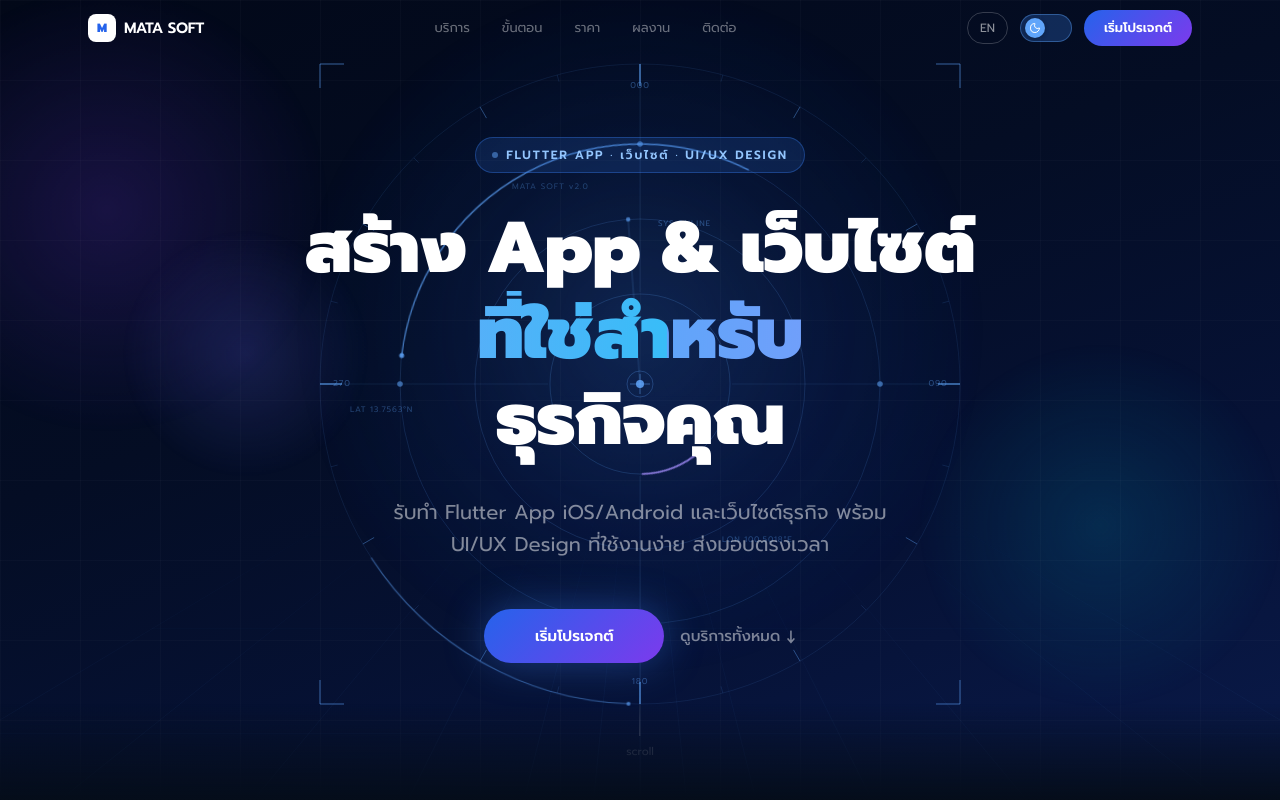
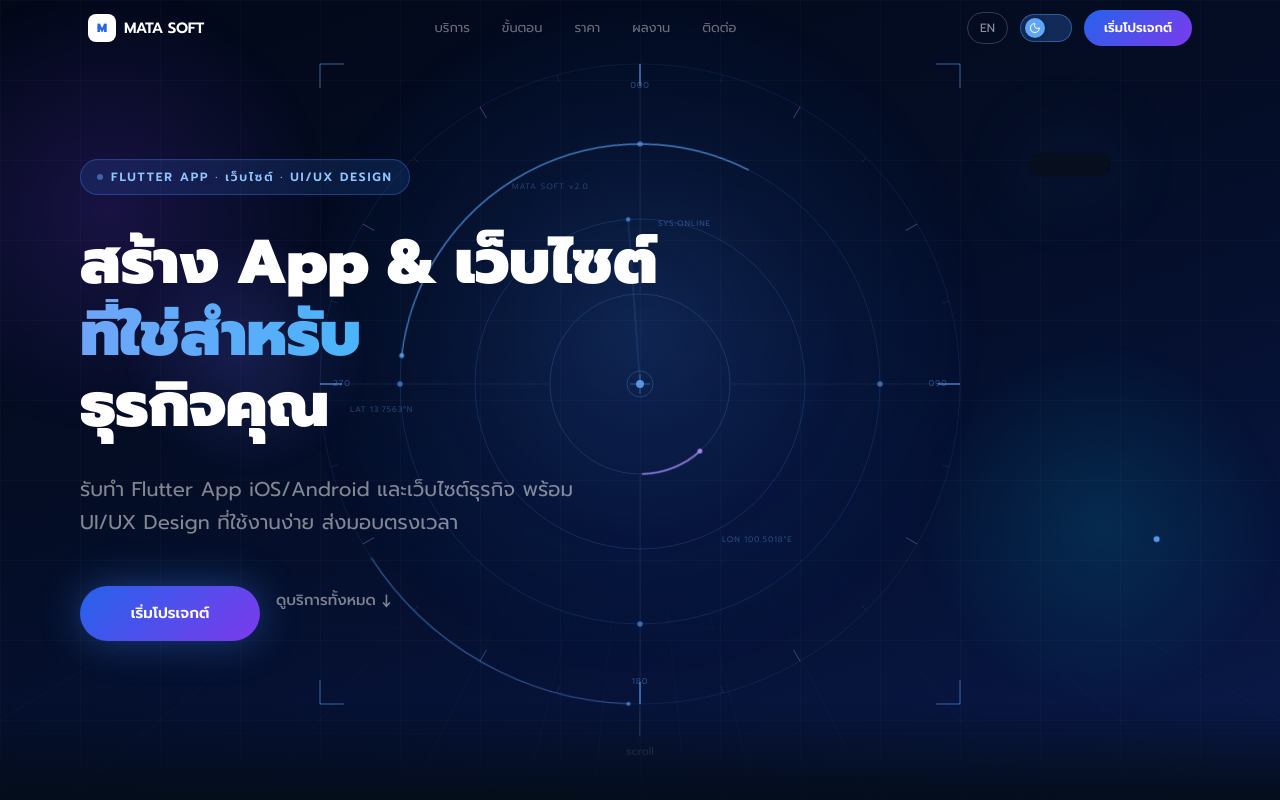
Before and after one commit to beamzaofficial/matasoft-web, a Next.js app: page / in a window 1280 px wide. Shown: the top 800 px of the page. Built offline with nearby package versions, Linux system fonts and the light colour scheme.

Commit message:
feat: add hero wireframe drawing animation in 2-column layout
Co-Authored-By: Claude Sonnet 4.6 <noreply@anthropic.com>

```diff
--- a/app/page.tsx
+++ b/app/page.tsx
@@ -745,6 +745,138 @@ function MWebApp({ dark }: { dark: boolean }) {
   );
 }
 
+// ─── Hero Wireframe Drawing Animation ────────────────────────────────────────
+function HeroWireframe({ dark }: { dark: boolean }) {
+  const s = (o: number) => dark ? `rgba(96,165,250,${o})` : `rgba(37,99,235,${o})`;
+  const bg = dark ? "#070f1e" : "#f0f5ff";
+  const scr = dark ? "rgba(4,10,25,0.92)" : "rgba(214,225,255,0.55)";
+
+  const drw = (t: number, d = 0.65): React.CSSProperties => ({
+    animation: `heroDraw ${d}s cubic-bezier(0.4,0,0.2,1) ${t}s both`,
+  });
+  const fi = (t: number, d = 0.4): React.CSSProperties => ({
+    opacity: 0,
+    animation: `heroFadeIn ${d}s ease-out ${t}s forwards`,
+  });
+
+  return (
+    <svg viewBox="0 0 300 590" width="260" height="511" xmlns="http://www.w3.org/2000/svg"
+      style={{ filter: dark ? "drop-shadow(0 0 40px rgba(96,165,250,0.18))" : "drop-shadow(0 0 30px rgba(37,99,235,0.14))" }}>
+
+      {/* Corner marks — appear first to "frame" the drawing */}
+      {([[10,10,1,1],[290,10,-1,1],[290,580,-1,-1],[10,580,1,-1]] as [number,number,number,number][]).map(([x,y,dx,dy],i) => (
+        <g key={i}>
+          <line x1={x} y1={y} x2={x+dx*18} y2={y} stroke={s(0.6)} strokeWidth="1.2" style={fi(0.0+i*0.04, 0.25)} />
+          <line x1={x} y1={y} x2={x} y2={y+dy*18} stroke={s(0.6)} strokeWidth="1.2" style={fi(0.0+i*0.04, 0.25)} />
+        </g>
+      ))}
+
+      {/* Phone body fill */}
+      <rect x="10" y="10" width="280" height="570" rx="30" fill={bg} style={fi(0.1, 1.4)} />
+
+      {/* Phone body outline — draws in */}
+      <rect x="10" y="10" width="280" height="570" rx="30"
+        fill="none" stroke={s(0.88)} strokeWidth="1.5"
+        pathLength="1" strokeDasharray="1" strokeDashoffset="1"
+        style={drw(0.1, 1.6)} />
+
+      {/* Dynamic island */}
+      <rect x="103" y="10" width="94" height="26" rx="13"
+        fill={bg} stroke={s(0.6)} strokeWidth="1"
+        pathLength="1" strokeDasharray="1" strokeDashoffset="1"
+        style={drw(0.9, 0.4)} />
+
+      {/* Screen area */}
+      <rect x="10" y="52" width="280" height="490" fill={scr} style={fi(1.3, 0.8)} />
+
+      {/* ── Status bar ── */}
+      <text x="28" y="80" fontSize="9" fill={s(0.5)} fontFamily="monospace" style={fi(1.45, 0.3)}>9:41</text>
+      <rect x="220" y="70" width="22" height="10" rx="2" fill="none" stroke={s(0.4)} strokeWidth="0.8"
+        pathLength="1" strokeDasharray="1" strokeDashoffset="1" style={drw(1.45, 0.3)} />
+      <rect x="222" y="72" width="16" height="6" rx="1" fill={s(0.35)} style={fi(1.7, 0.2)} />
+      <line x1="10" y1="94" x2="290" y2="94" stroke={s(0.1)} strokeWidth="0.5" style={fi(1.5)} />
+
+      {/* ── App nav bar ── */}
+      <rect x="28" y="101" width="30" height="22" rx="4" fill="none" stroke={s(0.55)} strokeWidth="0.8"
+        pathLength="1" strokeDasharray="1" strokeDashoffset="1" style={drw(1.6, 0.3)} />
+      <rect x="33" y="107" width="20" height="10" rx="2" fill={s(0.22)} style={fi(1.85, 0.2)} />
+      {[0,5,10].map((dy, i) => (
+        <line key={i} x1={240} y1={105+dy} x2={265} y2={105+dy}
+          stroke={s(0.5)} strokeWidth="1.2" strokeLinecap="round" style={fi(1.65+i*0.05)} />
+      ))}
+      <line x1="10" y1="130" x2="290" y2="130" stroke={s(0.09)} strokeWidth="0.5" style={fi(1.8)} />
+
+      {/* ── Hero/banner area ── */}
+      <rect x="20" y="138" width="260" height="112" rx="8" fill="none" stroke={s(0.5)} strokeWidth="0.9"
+        pathLength="1" strokeDasharray="1" strokeDashoffset="1" style={drw(1.9, 0.75)} />
+      {/* Text lines left */}
+      <rect x="32" y="150" width="120" height="10" rx="2.5" fill={s(0.22)} style={fi(2.55, 0.3)} />
+      <rect x="32" y="164" width="88" height="7" rx="2"  fill={s(0.12)} style={fi(2.62, 0.25)} />
+      <rect x="32" y="174" width="105" height="7" rx="2" fill={s(0.12)} style={fi(2.68, 0.25)} />
+      {/* CTA inside hero */}
+      <rect x="32" y="190" width="72" height="24" rx="12" fill="none" stroke={s(0.65)} strokeWidth="0.9"
+        pathLength="1" strokeDasharray="1" strokeDashoffset="1" style={drw(2.55, 0.4)} />
+      <rect x="36" y="194" width="64" height="16" rx="8" fill={s(0.18)} style={fi(2.9, 0.2)} />
+      {/* Image placeholder right */}
+      <rect x="178" y="144" width="88" height="98" rx="6" fill="none" stroke={s(0.3)} strokeWidth="0.7"
+        pathLength="1" strokeDasharray="1" strokeDashoffset="1" style={drw(2.2, 0.5)} />
+      <line x1="178" y1="144" x2="266" y2="242" stroke={s(0.13)} strokeWidth="0.5" style={fi(2.65)} />
+      <line x1="266" y1="144" x2="178" y2="242" stroke={s(0.13)} strokeWidth="0.5" style={fi(2.65)} />
+
+      {/* ── Cards row ── */}
+      {[0,1,2].map(i => (
+        <g key={i}>
+          <rect x={20+i*90} y="264" width="78" height="68" rx="8" fill="none" stroke={s(0.45)} strokeWidth="0.8"
+            pathLength="1" strokeDasharray="1" strokeDashoffset="1" style={drw(2.75+i*0.13, 0.45)} />
+          <circle cx={20+i*90+16} cy={280} r="8" fill="none" stroke={s(0.4)} strokeWidth="0.75"
+            pathLength="1" strokeDasharray="1" strokeDashoffset="1" style={drw(2.9+i*0.13, 0.28)} />
+          <rect x={20+i*90+8} y={293} width={60} height={6}  rx="2" fill={s(0.2)}  style={fi(3.05+i*0.1, 0.2)} />
+          <rect x={20+i*90+8} y={302} width={45} height={5}  rx="2" fill={s(0.12)} style={fi(3.12+i*0.1, 0.2)} />
+          <rect x={20+i*90+8} y={312} width={55} height={4.5} rx="2" fill={s(0.1)} style={fi(3.18+i*0.1, 0.2)} />
+        </g>
+      ))}
+
+      {/* ── Section heading + text lines ── */}
+      <rect x="28" y="347" width="95" height="9" rx="2.5" fill={s(0.3)} style={fi(3.25, 0.25)} />
+      {[358, 370, 382, 394].map((y, i) => (
+        <rect key={i} x="28" y={y} width={i%2===0 ? 234 : 175} height="5.5" rx="2"
+          fill={s(0.12)} style={fi(3.35+i*0.06, 0.2)} />
+      ))}
+
+      {/* ── CTA button ── */}
+      <rect x="50" y="413" width="200" height="42" rx="21" fill="none" stroke={s(0.72)} strokeWidth="1.3"
+        pathLength="1" strokeDasharray="1" strokeDashoffset="1" style={drw(3.6, 0.55)} />
+      <rect x="54" y="417" width="192" height="34" rx="17" fill={s(0.15)} style={fi(4.1, 0.3)} />
+      <rect x="100" y="427" width="100" height="14" rx="3.5" fill={s(0.25)} style={fi(4.15, 0.25)} />
+
+      {/* ── Blinking cursor dot (pen tip) ── */}
+      <circle cx="250" cy="455" r="3.5" fill={s(0.9)}
+        style={{ animation: "heroPenBlink 1.1s ease-in-out 4.1s infinite" }} />
+      <circle cx="250" cy="455" r="7" fill="none" stroke={s(0.35)} strokeWidth="0.8"
+        style={{ animation: "heroPenBlink 1.1s ease-in-out 4.1s infinite", opacity:0 }} />
+
+      {/* ── Bottom nav ── */}
+      <line x1="10" y1="504" x2="290" y2="504" stroke={s(0.14)} strokeWidth="0.6" style={fi(3.9)} />
+      {[0,1,2,3].map(i => (
+        <g key={i}>
+          <circle cx={47+i*66} cy={524} r="10" fill="none" stroke={s(0.42)} strokeWidth="0.8"
+            pathLength="1" strokeDasharray="1" strokeDashoffset="1" style={drw(3.9+i*0.09, 0.3)} />
+          <rect x={31+i*66} y={538} width="32" height="5" rx="2" fill={s(0.14)} style={fi(4.05+i*0.06, 0.2)} />
+        </g>
+      ))}
+
+      {/* ── Annotation lines ── */}
+      <line x1="2" y1="52" x2="2" y2="543" stroke={s(0.22)} strokeWidth="0.5" strokeDasharray="3 2" style={fi(4.2, 0.5)} />
+      <line x1="2" y1="52"  x2="10" y2="52"  stroke={s(0.22)} strokeWidth="0.5" style={fi(4.2, 0.5)} />
+      <line x1="2" y1="543" x2="10" y2="543" stroke={s(0.22)} strokeWidth="0.5" style={fi(4.2, 0.5)} />
+      <text x="298" y="310" fontSize="7.5" fill={s(0.35)} fontFamily="monospace"
+        textAnchor="end" style={fi(4.3, 0.4)}>SCREEN</text>
+      <text x="20" y="586" fontSize="7.5" fill={s(0.35)} fontFamily="monospace" letterSpacing="0.12em"
+        style={fi(4.4, 0.5)}>MATA SOFT · APP v1.0</text>
+    </svg>
+  );
+}
+
 export default function Home() {
   const [lang, setLang] = useState<Lang>("th");
   const [menuOpen, setMenuOpen] = useState(false);
@@ -943,6 +1075,18 @@ export default function Home() {
           from { opacity:0; }
           to   { opacity:1; }
         }
+        @keyframes heroDraw {
+          from { stroke-dashoffset: 1; }
+          to   { stroke-dashoffset: 0; }
+        }
+        @keyframes heroFadeIn {
+          from { opacity: 0; }
+          to   { opacity: 1; }
+        }
+        @keyframes heroPenBlink {
+          0%,100% { opacity: 1; transform: scale(1); }
+          50%     { opacity: 0.2; transform: scale(0.6); }
+        }
         @keyframes checkPop {
           0%   { transform:scale(0) rotate(-10deg); }
           60%  { transform:scale(1.2) rotate(4deg); }
@@ -1290,7 +1434,11 @@ export default function Home() {
 
           </div>
 
-          <div className="relative z-10 max-w-5xl mx-auto">
+          <div className="relative z-10 w-full max-w-6xl mx-auto px-4">
+            <div className="flex flex-col lg:flex-row items-center justify-between gap-10 lg:gap-16">
+
+              {/* ── Text content ── */}
+              <div className="flex-1 text-center lg:text-left">
                 <div className="inline-flex items-center gap-2 mb-8 px-4 py-2 rounded-full text-[12px] font-semibold tracking-[0.15em] uppercase"
                   style={{ background: isDark?"rgba(59,130,246,0.15)":"rgba(37,99,235,0.1)", border:`1px solid ${isDark?"rgba(59,130,246,0.35)":"rgba(37,99,235,0.25)"}`, color: isDark?"#93c5fd":"#2563eb" }}
                 >
@@ -1298,7 +1446,7 @@ export default function Home() {
                   {t.hero.eyebrow}
                 </div>
 
-            <h1 className="text-4xl md:text-6xl lg:text-[72px] font-black leading-[1.2] tracking-[-0.01em] mb-8" style={{ color: isDark?"white":c.text }}>
+                <h1 className="text-4xl md:text-5xl lg:text-[62px] font-black leading-[1.15] tracking-[-0.01em] mb-8" style={{ color: isDark?"white":c.text }}>
                   <span className="block">{t.hero.line1}</span>
                   <span className="block" style={{ backgroundImage:"linear-gradient(90deg,#60a5fa 0%,#a78bfa 45%,#38bdf8 100%)",WebkitBackgroundClip:"text",WebkitTextFillColor:"transparent",backgroundClip:"text",backgroundSize:"200% 100%",animation:"shimmer 4s linear infinite" }}>
                     {t.hero.line2}
@@ -1306,11 +1454,11 @@ export default function Home() {
                   <span className="block" style={{ color: isDark?"white":c.text }}>{t.hero.line3}</span>
                 </h1>
 
-            <p className="text-lg md:text-xl max-w-lg mx-auto leading-relaxed mb-12" style={{ color: isDark?"rgba(255,255,255,0.5)":"rgba(15,23,42,0.55)" }}>
+                <p className="text-lg md:text-xl max-w-lg leading-relaxed mb-12 mx-auto lg:mx-0" style={{ color: isDark?"rgba(255,255,255,0.5)":"rgba(15,23,42,0.55)" }}>
                   {t.hero.sub}
                 </p>
 
-            <div className="flex flex-col sm:flex-row items-center justify-center gap-4">
+                <div className="flex flex-col sm:flex-row items-center lg:items-start justify-center lg:justify-start gap-4">
                   <a href="#contact"
                     className="mag-btn font-semibold px-8 py-4 rounded-full text-[15px] min-w-[180px] text-center"
                     style={{ background:"linear-gradient(135deg,#2563eb,#7c3aed)",color:"white",boxShadow:"0 0 40px rgba(59,130,246,0.4)" }}
@@ -1331,6 +1479,14 @@ export default function Home() {
                   >
                     {t.hero.ctaSecondary} <span className="text-lg">↓</span>
                   </a>
+                </div>
+              </div>
+
+              {/* ── Wireframe drawing animation ── */}
+              <div className="hidden lg:flex flex-shrink-0 items-center justify-center">
+                <HeroWireframe dark={isDark} />
+              </div>
+
             </div>
           </div>
 
```
Lines whose indentation alone changed are shown as unchanged.
